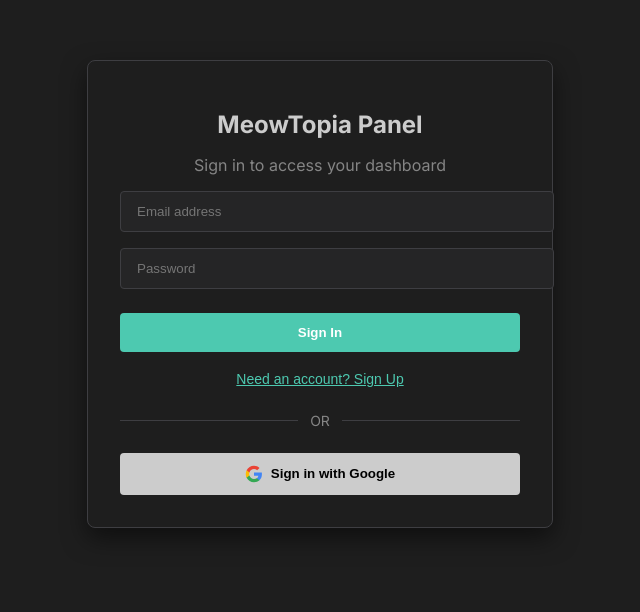
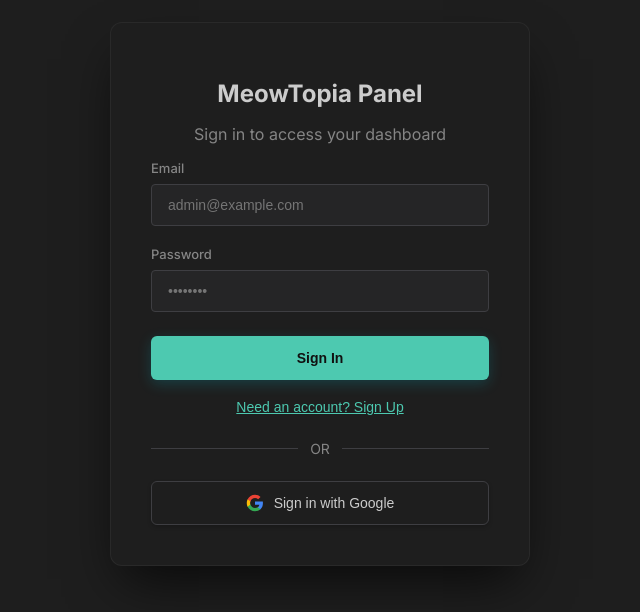
Before and after one commit to Fanny-CaT/minecraft-dashboard, a Next.js app: page /login in a window 1280 px wide. Shown: the part 106-718 px from the top of the page, without its empty margins (320-960 px from the left). Built offline with nearby package versions, Linux system fonts and the light colour scheme; no server answers.

Commit message:
style: Fix login page overflowing inputs and redesign UI for a sleeker look

```diff
--- a/app/login/page.tsx
+++ b/app/login/page.tsx
@@ -72,10 +72,10 @@ export default function LoginPage() {
   return (
     <div className="min-h-screen flex items-center justify-center" style={{ backgroundColor: S.bg }}>
       <div style={{
-        width: "100%", maxWidth: "400px", padding: "32px",
-        backgroundColor: S.content, borderRadius: "8px",
-        boxShadow: "0 10px 25px rgba(0,0,0,0.5)",
-        border: `1px solid ${S.border}`
+        width: "100%", maxWidth: "420px", padding: "40px", boxSizing: "border-box",
+        backgroundColor: S.content, borderRadius: "12px",
+        boxShadow: "0 25px 50px -12px rgba(0,0,0,0.7)",
+        border: `1px solid rgba(255,255,255,0.05)`
       }}>
         <div className="text-center mb-8">
           <h1 style={{ fontSize: "24px", fontWeight: "bold", color: S.white }}>MeowTopia Panel</h1>
@@ -84,47 +84,57 @@ export default function LoginPage() {
           </p>
         </div>
 
-        <form onSubmit={handleEmailAuth} style={{ display: "flex", flexDirection: "column", gap: "16px" }}>
+        <form onSubmit={handleEmailAuth} style={{ display: "flex", flexDirection: "column", gap: "20px" }}>
           <div>
+            <label style={{ display: "block", marginBottom: "8px", fontSize: "13px", color: S.muted, fontWeight: "500" }}>Email</label>
             <input
               type="email"
               value={email}
               onChange={(e) => setEmail(e.target.value)}
-              placeholder="Email address"
+              placeholder="admin@example.com"
               style={{
-                width: "100%", padding: "12px 16px",
-                backgroundColor: S.sidebar, border: `1px solid ${S.inputBdr}`,
-                borderRadius: "4px", color: S.white, outline: "none"
+                width: "100%", padding: "12px 16px", boxSizing: "border-box",
+                backgroundColor: "rgba(0,0,0,0.2)", border: `1px solid ${S.border}`,
+                borderRadius: "6px", color: S.white, outline: "none", fontSize: "14px",
+                transition: "border-color 0.2s"
               }}
+              onFocus={(e) => e.target.style.borderColor = S.cyan}
+              onBlur={(e) => e.target.style.borderColor = S.border}
               required
             />
           </div>
           <div>
+            <label style={{ display: "block", marginBottom: "8px", fontSize: "13px", color: S.muted, fontWeight: "500" }}>Password</label>
             <input
               type="password"
               value={password}
               onChange={(e) => setPassword(e.target.value)}
-              placeholder="Password"
+              placeholder="••••••••"
               style={{
-                width: "100%", padding: "12px 16px",
-                backgroundColor: S.sidebar, border: `1px solid ${S.inputBdr}`,
-                borderRadius: "4px", color: S.white, outline: "none"
+                width: "100%", padding: "12px 16px", boxSizing: "border-box",
+                backgroundColor: "rgba(0,0,0,0.2)", border: `1px solid ${S.border}`,
+                borderRadius: "6px", color: S.white, outline: "none", fontSize: "14px",
+                transition: "border-color 0.2s"
               }}
+              onFocus={(e) => e.target.style.borderColor = S.cyan}
+              onBlur={(e) => e.target.style.borderColor = S.border}
               required
             />
           </div>
 
-          {error && <p style={{ color: S.red, fontSize: "14px" }}>{error}</p>}
+          {error && <p style={{ color: S.red, fontSize: "13px", backgroundColor: "rgba(239, 68, 68, 0.1)", padding: "8px 12px", borderRadius: "4px", border: `1px solid rgba(239, 68, 68, 0.2)` }}>{error}</p>}
 
           <button
             type="submit"
             disabled={loading}
+            className="button-hover"
             style={{
-              width: "100%", padding: "12px",
-              backgroundColor: S.cyan, color: "#fff",
-              fontWeight: "bold", borderRadius: "4px",
+              width: "100%", padding: "14px", boxSizing: "border-box",
+              backgroundColor: S.cyan, color: "#111",
+              fontWeight: "600", borderRadius: "6px",
               border: "none", opacity: loading ? 0.7 : 1,
-              marginTop: "8px", cursor: "pointer"
+              marginTop: "4px", cursor: "pointer", fontSize: "14px",
+              boxShadow: `0 4px 14px rgba(0, 200, 220, 0.2)`
             }}
           >
             {loading ? "Authenticating..." : (isSignUp ? "Sign Up" : "Sign In")}
@@ -153,14 +163,17 @@ export default function LoginPage() {
         <button
           onClick={handleGoogleLogin}
           disabled={loading}
+          className="button-hover"
           style={{
-            width: "100%", padding: "12px",
-            backgroundColor: S.white, color: "#000",
-            fontWeight: "bold", borderRadius: "4px",
-            border: "none", opacity: loading ? 0.7 : 1,
-            display: "flex", alignItems: "center", justifyContent: "center", gap: "8px",
-            cursor: "pointer"
+            width: "100%", padding: "12px", boxSizing: "border-box",
+            backgroundColor: "transparent", color: S.white,
+            fontWeight: "500", borderRadius: "6px",
+            border: `1px solid ${S.border}`, opacity: loading ? 0.7 : 1,
+            display: "flex", alignItems: "center", justifyContent: "center", gap: "10px",
+            cursor: "pointer", fontSize: "14px", transition: "background-color 0.2s"
           }}
+          onMouseEnter={(e) => e.currentTarget.style.backgroundColor = "rgba(255,255,255,0.05)"}
+          onMouseLeave={(e) => e.currentTarget.style.backgroundColor = "transparent"}
         >
           <svg width="18" height="18" viewBox="0 0 24 24" xmlns="http://www.w3.org/2000/svg">
             <path d="M22.56 12.25c0-.78-.07-1.53-.2-2.25H12v4.26h5.92c-.26 1.37-1.04 2.53-2.21 3.31v2.77h3.57c2.08-1.92 3.28-4.74 3.28-8.09z" fill="#4285F4"/>
```
